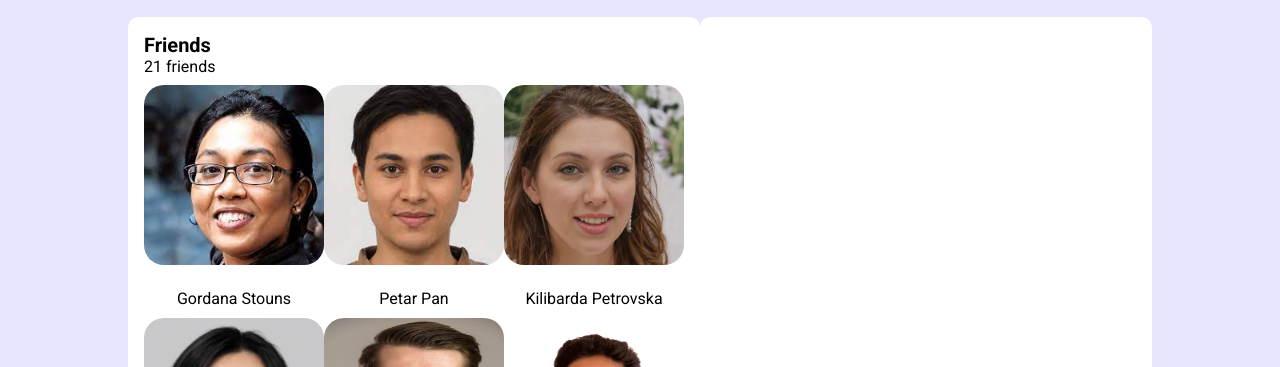
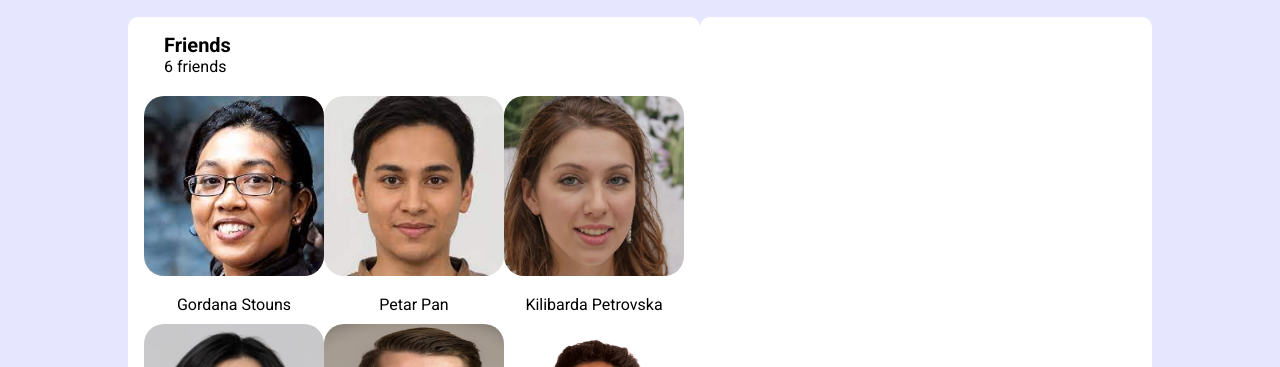
Before and after one commit to MarioMilosevic/Social-network-JS, a website built with Vite: page index.html in a window 1280 px wide. Shown: the part 733-1100 px from the top of the page. Built offline with nearby package versions, Linux system fonts and the light colour scheme.

Commit message:
Friends text dinamicaly rendered

```diff
--- a/class/HelperFunctions/showFriends.js
+++ b/class/HelperFunctions/showFriends.js
@@ -1,7 +1,9 @@
 "use strict";
-import { friendList } from "../../main";
+import { friendList,friendsText, totalFriendsNumber } from "../../main";
 
 export const showFriends = (user) => {
+  friendsText.textContent =  `Friends`
+  totalFriendsNumber.textContent = `${user.getFriendsNumber()} friends`
   const friends = [...user.getFriendsArr()];
   friends.forEach((f) => {
     const friend = document.createElement("li");
--- a/index.html
+++ b/index.html
@@ -50,8 +50,8 @@
       <section class="friends__section">
         <div class="friends">
           <div class="friends__info">
-            <h2>Friends</h2>
-            <p>21 friends</p>
+            <h2></h2>
+            <p></p>
           </div>
           <ul class="friend__list"></ul>
         </div>
--- a/main.js
+++ b/main.js
@@ -15,6 +15,9 @@ export const userAdress = userText.querySelector("h3");
 export const friends = document.querySelector(".friends");
 export const friendList = document.querySelector(".friend__list");
 const loadingSpinner = document.querySelector('.loader')
+const friendsInfo = document.querySelector('.friends__info')
+export const friendsText = friendsInfo.querySelector('h2')
+export const totalFriendsNumber = friendsInfo.querySelector('p')
 
 // Class instances
 const globalState = new GlobalState()
--- a/style.css
+++ b/style.css
@@ -28,8 +28,8 @@ body {
 .loader {
   width: 10rem;
   height: 10rem;
-  border: 0.5rem solid #FFF;
-  border-bottom-color: #FF3D00;
+  border: 0.5rem solid #fff;
+  border-bottom-color: #ff3d00;
   border-radius: 50%;
   display: inline-block;
   box-sizing: border-box;
@@ -37,16 +37,16 @@ body {
   position: absolute;
   top: 50%;
   right: 50%;
-  }
+}
 
-  @keyframes rotation {
+@keyframes rotation {
   0% {
-      transform: rotate(0deg);
+    transform: rotate(0deg);
   }
   100% {
-      transform: rotate(360deg);
+    transform: rotate(360deg);
   }
-  }
+}
 /*  -------------------- NAVIGATION --------------------*/
 
 .main__navigation {
@@ -175,6 +175,7 @@ main {
   border-radius: 1rem;
   align-self: flex-end;
   cursor: pointer;
+  margin-bottom: 1rem;
 }
 
 .user__edit:hover {
@@ -237,10 +238,19 @@ main {
   background-color: var(--white--color);
 }
 
+.friends__info {
+  width: 30%;
+  /* border: 1px solid black; */
+  display: flex;
+  flex-direction: column;
+  margin: 0 2rem 2rem 2rem;
+  /* align-items: center; */
+}
+
 .friend__list {
   list-style: none;
   display: grid;
-  grid-template: repeat(2,1fr) / repeat(3,1fr);
+  grid-template: repeat(2, 1fr) / repeat(3, 1fr);
   place-content: center;
   align-items: center;
   height: 90%;
```
